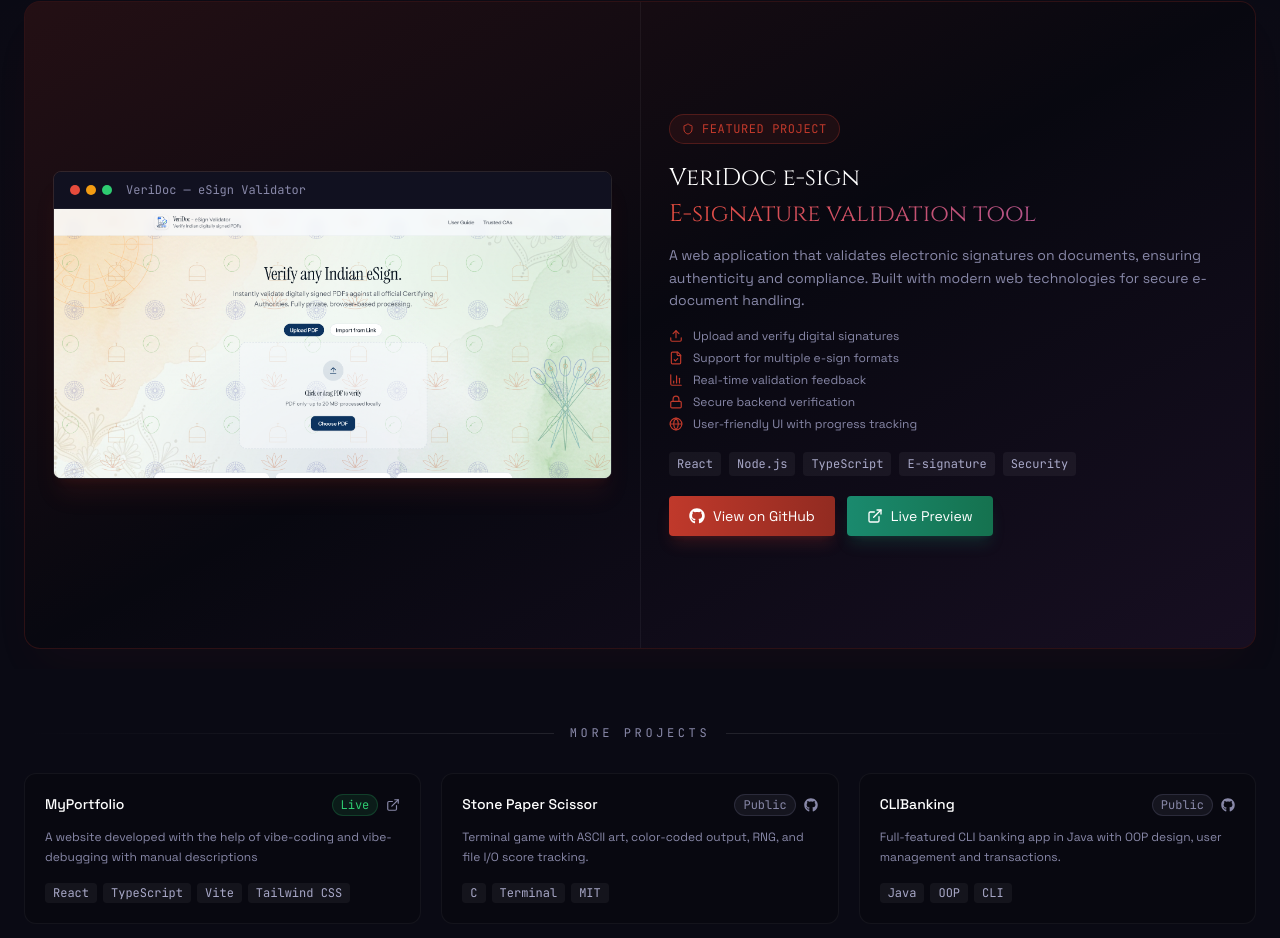
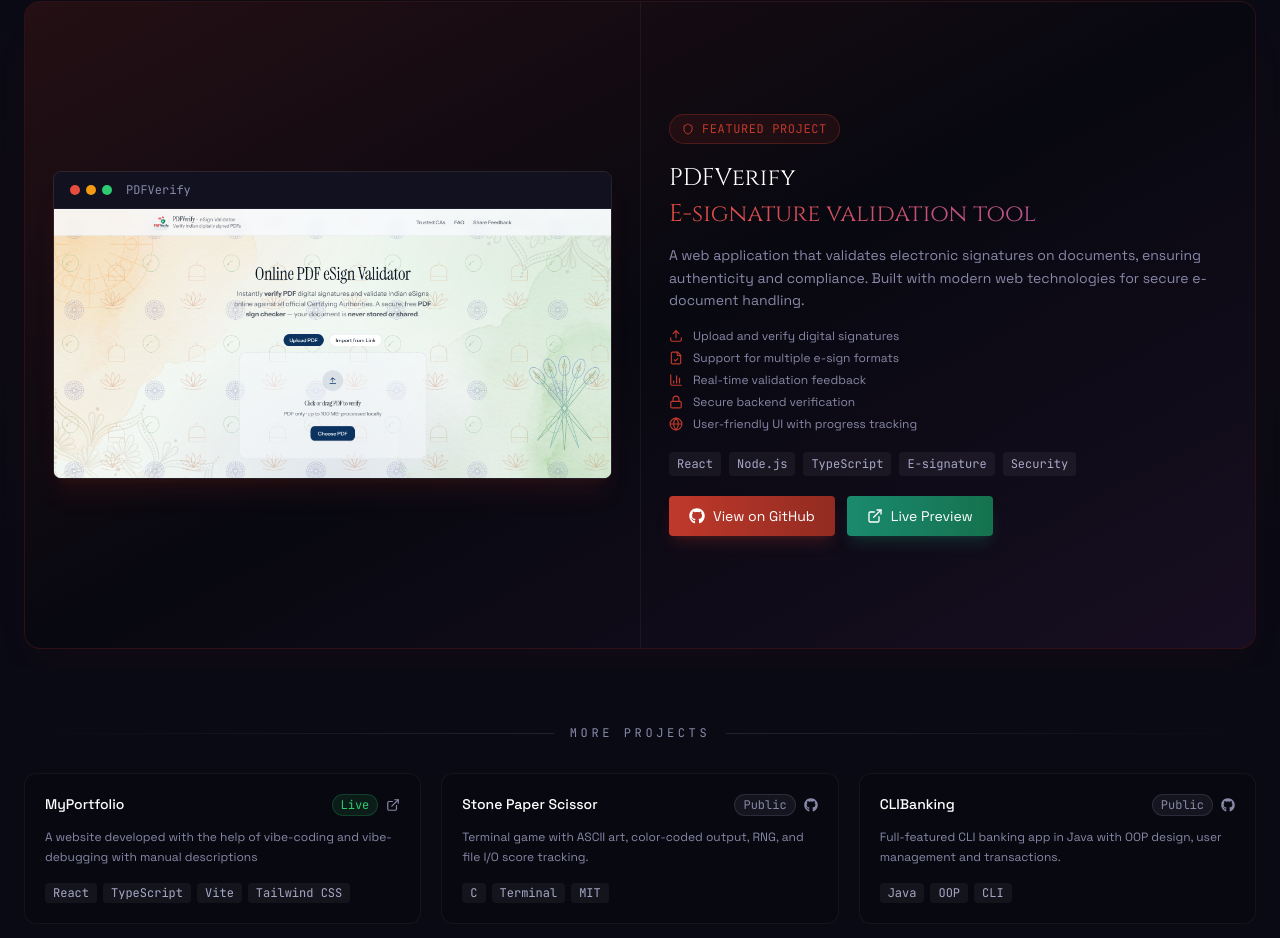
Before and after one commit to DRoy-007/MyPortfolio, a React (Vite) app: page / in a window 1280 px wide. Shown: the part 2531-3469 px from the top of the page. Built offline with nearby package versions, Linux system fonts and the light colour scheme.

Commit message:
Changed the featured project name from VeriDoc to PDFVerify

```diff
--- a/src/app/components/Projects.tsx
+++ b/src/app/components/Projects.tsx
@@ -2,7 +2,7 @@ import { useRef } from "react";
 import { motion, useInView } from "framer-motion";
 import { Shield, Upload, FileCheck, Lock, BarChart3, Globe, ExternalLink } from "lucide-react";
 import { FaGithub } from "react-icons/fa";
-import veridocPreview from "../../assets/images/veridoc_preview.png";
+import pdfverifyPreview from "../../assets/images/pdfverify_preview.png";
 import { FadeIn } from "./shared/FadeIn";
 import { SectionHeader } from "./shared/SectionHeader";
 import { FEATURED_PROJECT, OTHER_PROJECTS } from "../data/portfolioData";
@@ -72,13 +72,13 @@ export function Projects() {
                         className="ml-2 text-[#8888a8] text-xs"
                         style={{ fontFamily: "'JetBrains Mono', monospace" }}
                       >
-                        VeriDoc — eSign Validator
+                        PDFVerify
                       </span>
                     </div>
                     <div className="bg-[#f5f0eb]">
                       <img
-                        src={veridocPreview}
-                        alt="VeriDoc e-sign Validator preview"
+                        src={pdfverifyPreview}
+                        alt="PDFVerify - e-sign Validator preview"
                         className="w-full h-auto object-contain max-h-[45vh]"
                       />
                     </div>
--- a/src/app/data/portfolioData.ts
+++ b/src/app/data/portfolioData.ts
@@ -97,7 +97,7 @@ export const CATEGORY_COLORS: Record<string, { bg: string; text: string; border:
 
 // PROJECTS
 export const FEATURED_PROJECT = {
-  title: "VeriDoc e-sign Validator",
+  title: "PDFVerify",
   subtitle: "E-signature validation tool",
   description:
     "A web application that validates electronic signatures on documents, ensuring authenticity and compliance. Built with modern web technologies for secure e-document handling.",
@@ -109,8 +109,8 @@ export const FEATURED_PROJECT = {
     "User-friendly UI with progress tracking",
   ],
   tags: ["React", "Node.js", "TypeScript", "E-signature", "Security"],
-  href: "https://github.com/DRoy-007/VeriDoc---esign-Validator",
-  liveHref: "https://veridoc-esign-validator.vercel.app",
+  href: "https://github.com/DRoy-007/PDFVerify",
+  liveHref: "https://pdfverify.vercel.app",
 };
 
 export const OTHER_PROJECTS = [
@@ -119,7 +119,7 @@ export const OTHER_PROJECTS = [
     desc: "A website developed with the help of vibe-coding and vibe-debugging with manual descriptions",
     tags: ["React", "TypeScript", "Vite", "Tailwind CSS"],
     status: "Live" as const,
-    href: "https://github.com/DRoy-007/Clg-DSA-Problems",
+    href: "https://github.com/DRoy-007/MyPortfolio",
   },
   {
     title: "Stone Paper Scissor",
```
Also changed, not shown: src/assets/images/pdfverify_preview.png (added), src/assets/images/veridoc_preview.png (deleted).
